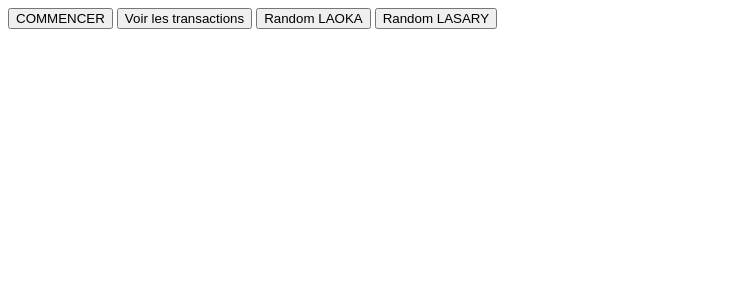
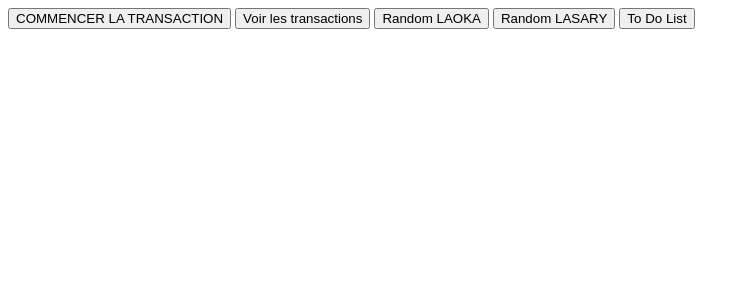
Before and after one commit to Kanteerix/gestion_argent_git, a PHP site: page / in a window 1280 px wide. Shown: the top 300 px of the page, without its empty margins (0-750 px from the left). Run offline with PHP 8.4, Linux system fonts and the light colour scheme.

Commit message:
Update index.php

```diff
--- a/index.php
+++ b/index.php
@@ -10,10 +10,11 @@
 
     </head>
     <main>
-        <a href="pages/depot_retrait.php"><button>COMMENCER</button></a>
+        <a href="pages/depot_retrait.php"><button>COMMENCER LA TRANSACTION</button></a>
         <a href="pages/liste_transactions.php"><button>Voir les transactions</button></a>
         <a href="pages/random_laoka.php"><button>Random LAOKA</button></a>
         <a href="pages/random_lasary.php"><button>Random LASARY</button></a>
+        <a href="pages/categories_ToDo.php"><button>To Do List</button></a>
     </main>
     <footer>
 
```
